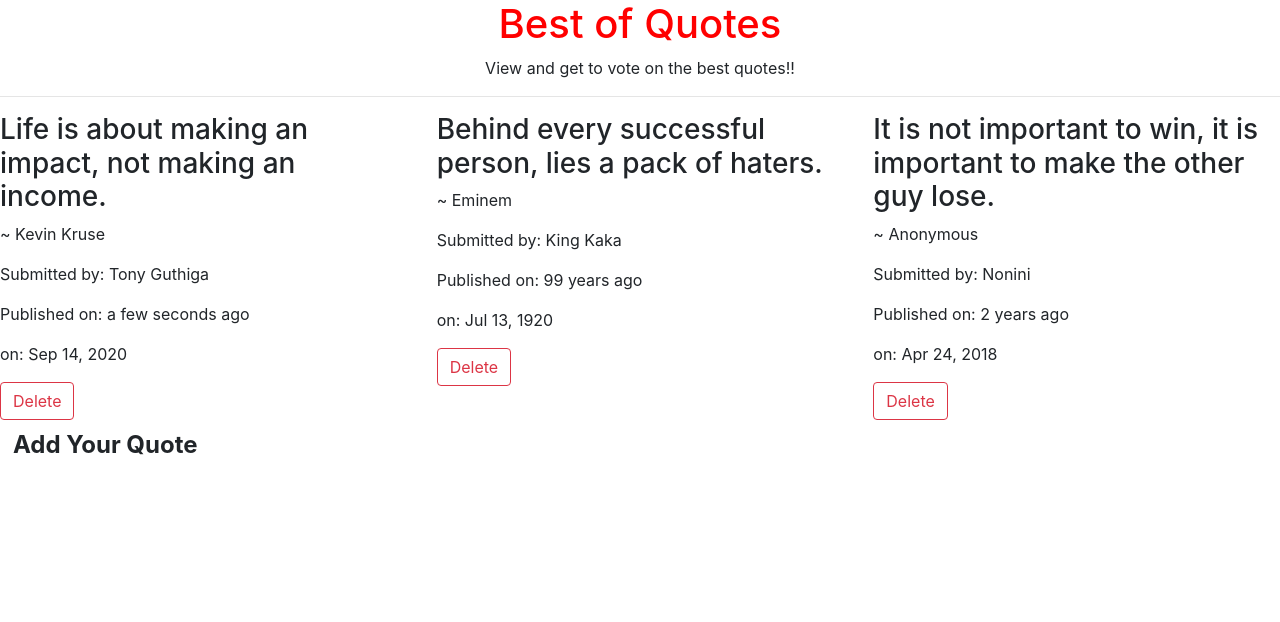
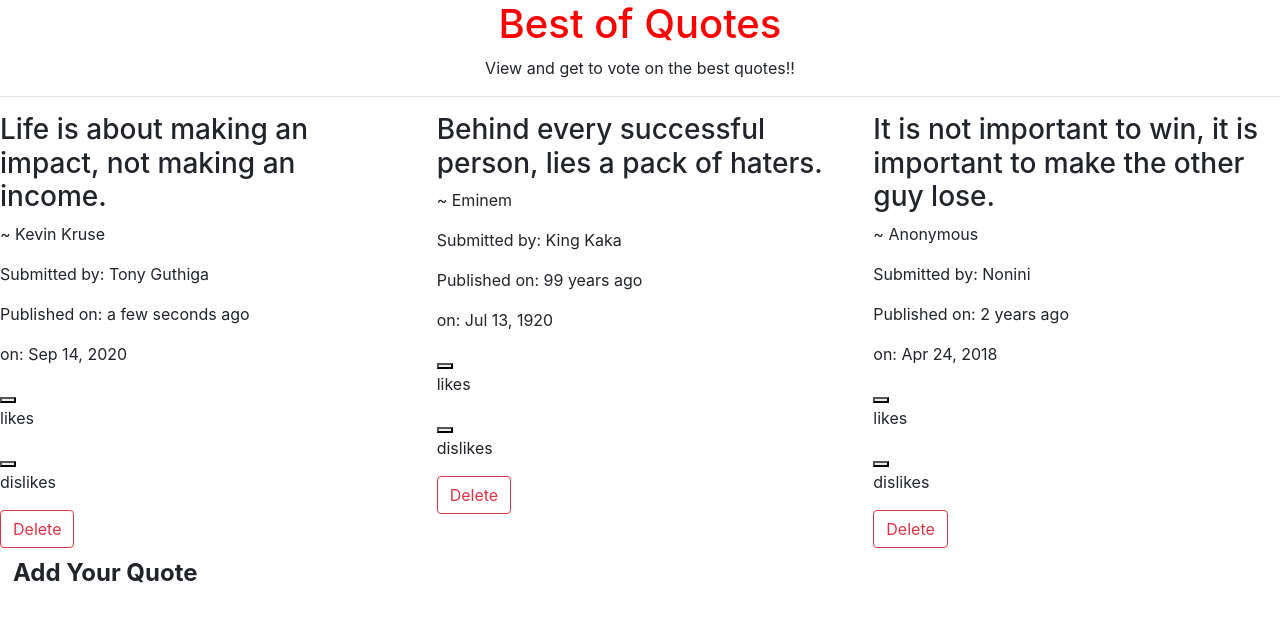
Before and after one commit to tonyguthiga/Best-of-Quotes, an Angular app: page / in a window 1280 px wide. Shown: the top 622 px of the page. Built offline with nearby package versions, Linux system fonts and the light colour scheme.

Commit message:
Replace anchor tag with button

```diff
--- a/src/app/quote-detail/quote-detail.component.html
+++ b/src/app/quote-detail/quote-detail.component.html
@@ -2,4 +2,15 @@
 <p>Submitted by: {{quote.submittedBy}}</p>
 <p>Published on: {{quote.date|dateCount}} </p>
 <p>on: {{quote.date|date}} </p>
+
+<div class="vote">
+    <div class="flex-direction-row">
+        <button (click)='upVote(quote)' class="btn-upVote circular"></button>
+        <p>{{quote.upvote}} likes</p>
+    </div>
+    <div class="flex-direction-row">
+        <button (click)='downVote(quote)' class="btn-downVote circular"></button>
+        <p>{{quote.downvote}} dislikes</p>
+    </div>
+</div>
 <button (click)='quoteDelete(true)' class="btn btn-outline-danger">Delete</button>
```
